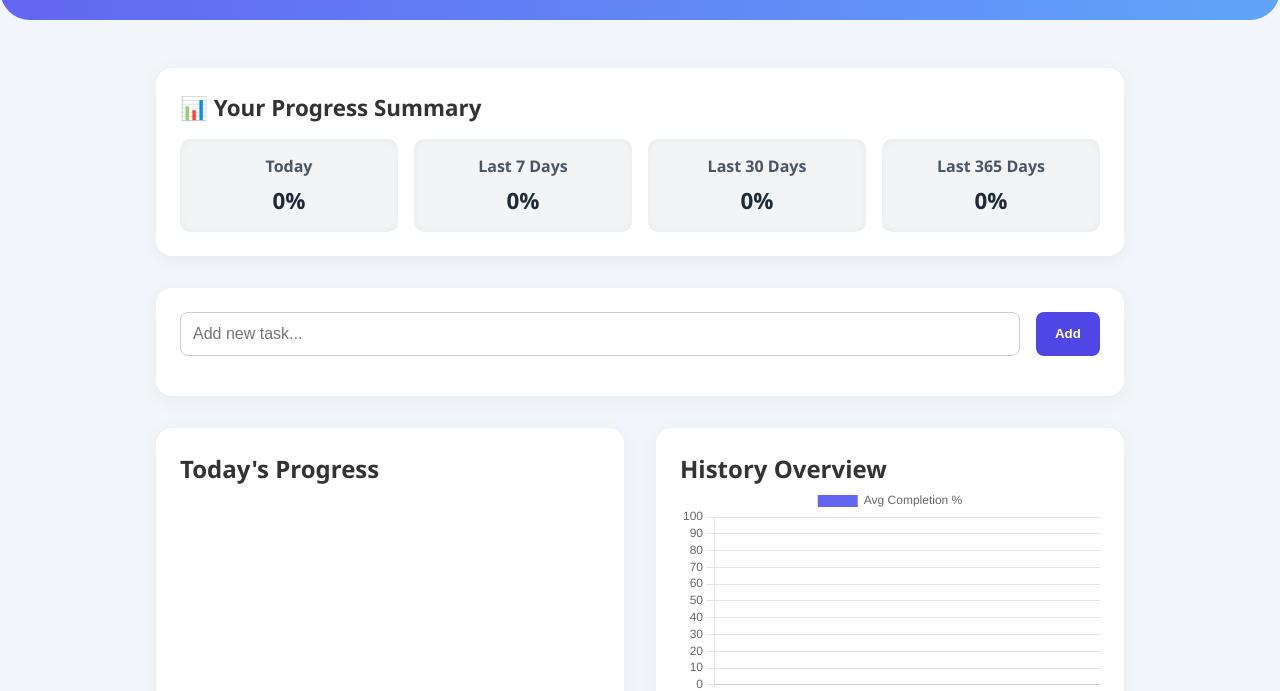
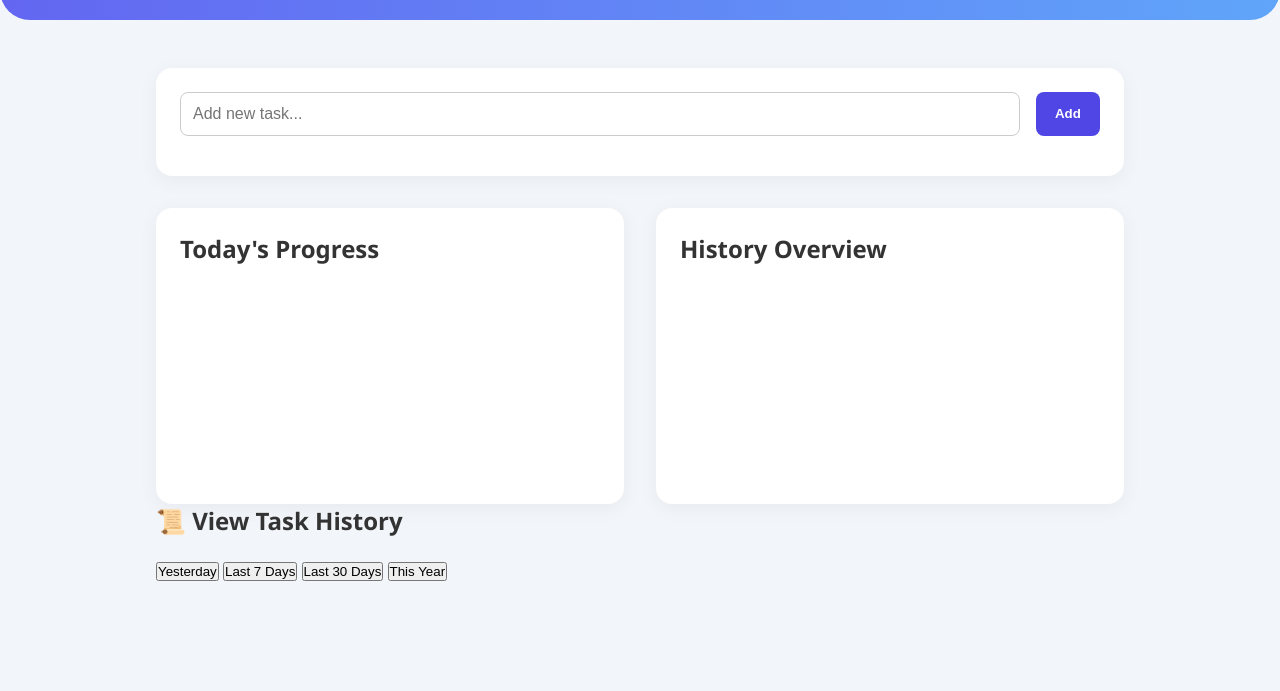
Before and after one commit to SauravOp-Coder/to-do-list, a plain HTML site: page index.html in a window 1280 px wide. Shown: the part 114-805 px from the top of the page. Drawn offline with nearby package versions, Linux system fonts and the light colour scheme.

Commit message:
Update index.html

```diff
--- a/index.html
+++ b/index.html
@@ -13,28 +13,6 @@
   </header>
 
   <main class="container">
-    <section class="summary-box">
-      <h2>📊 Your Progress Summary</h2>
-      <div class="summary-grid">
-        <div class="summary-card">
-          <h3>Today</h3>
-          <p id="summary-today">--%</p>
-        </div>
-        <div class="summary-card">
-          <h3>Last 7 Days</h3>
-          <p id="summary-week">--%</p>
-        </div>
-        <div class="summary-card">
-          <h3>Last 30 Days</h3>
-          <p id="summary-month">--%</p>
-        </div>
-        <div class="summary-card">
-          <h3>Last 365 Days</h3>
-          <p id="summary-year">--%</p>
-        </div>
-      </div>
-    </section>
-
     <section class="task-section">
       <div class="task-header">
         <input type="text" id="taskInput" placeholder="Add new task..." />
@@ -53,9 +31,22 @@
         <canvas id="historyChart"></canvas>
       </div>
     </section>
+    <section class="history-filter-section">
+  <h2>📜 View Task History</h2> <br>
+  <div class="history-buttons">
+    <button onclick="showHistory('yesterday')">Yesterday</button>
+    <button onclick="showHistory('last7')">Last 7 Days</button>
+    <button onclick="showHistory('last30')">Last 30 Days</button>
+    <button onclick="showHistory('year')">This Year</button>
+  </div>
+  <div id="historyOutput"></div>
+</section>
+
   </main>
 
+
   <script src="https://cdn.jsdelivr.net/npm/chart.js"></script>
-  <script src="script.js"></script>
+  <script src="script2.js"></script>
+
 </body>
 </html>
```
